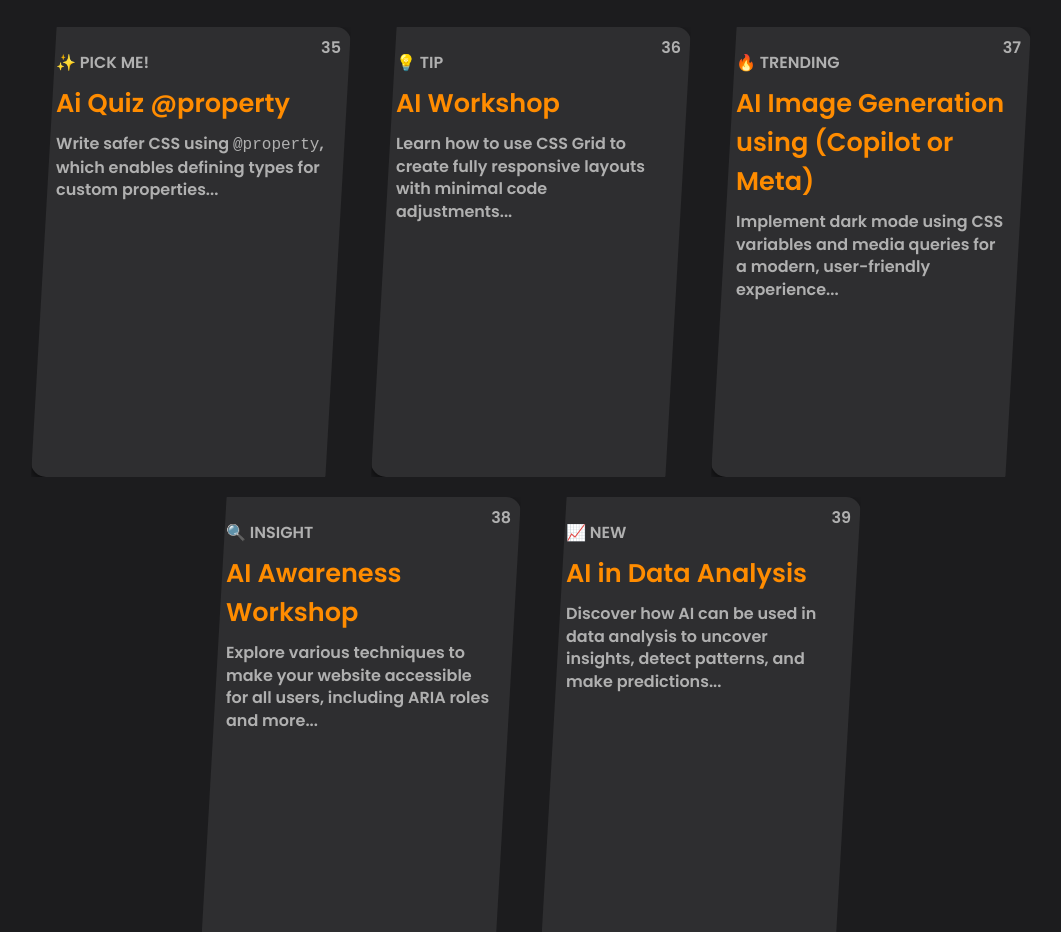
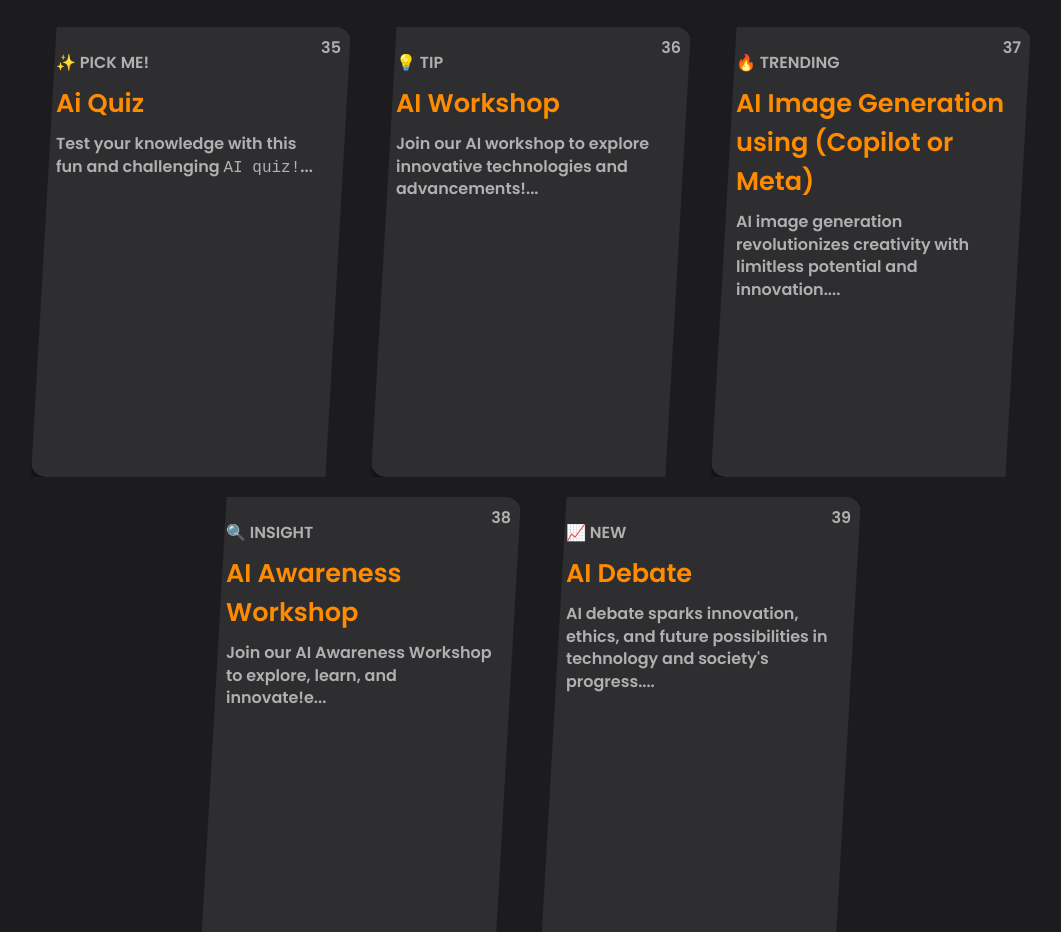
Before and after one commit to adwaithv964/Ai-Events, a plain HTML site: page index.html in a window 1280 px wide. Shown: the part 368-1300 px from the top of the page, without its empty margins (109-1170 px from the left). Drawn offline with Linux system fonts and the light colour scheme.

Commit message:
Update the content of index.html

```diff
--- a/index.html
+++ b/index.html
@@ -32,37 +32,37 @@
     <main class="card-container">
         <div class="card">
             <p class="tag">✨ PICK ME!</p>
-            <h3>Ai Quiz @property</h3>
-            <p>Write safer CSS using <code>@property</code>, which enables defining types for custom properties...</p>
+            <h3>Ai Quiz </h3>
+            <p>Test your knowledge with this fun and challenging <code>AI quiz!</code>...</p>
             <p class="card-number">35</p>
         </div>
 
         <div class="card">
             <p class="tag">💡 TIP</p>
             <h3>AI Workshop</h3>
-            <p>Learn how to use CSS Grid to create fully responsive layouts with minimal code adjustments...</p>
+            <p>Join our AI workshop to explore innovative technologies and advancements!...</p>
             <p class="card-number">36</p>
         </div>
 
         <div class="card">
             <p class="tag">🔥 TRENDING</p>
             <h3>AI Image Generation using (Copilot or Meta)</h3>
-            <p>Implement dark mode using CSS variables and media queries for a modern, user-friendly experience...</p>
+            <p>AI image generation revolutionizes creativity with limitless potential and innovation....</p>
             <p class="card-number">37</p>
         </div>
 
         <div class="card">
             <p class="tag">🔍 INSIGHT</p>
             <h3>AI Awareness Workshop</h3>
-            <p>Explore various techniques to make your website accessible for all users, including ARIA roles and more...</p>
+            <p>Join our AI Awareness Workshop to explore, learn, and innovate!e...</p>
             <p class="card-number">38</p>
         </div>
 
         <!-- New Additional Card -->
         <div class="card">
             <p class="tag">📈 NEW</p>
-            <h3>AI in Data Analysis</h3>
-            <p>Discover how AI can be used in data analysis to uncover insights, detect patterns, and make predictions...</p>
+            <h3>AI Debate</h3>
+            <p>AI debate sparks innovation, ethics, and future possibilities in technology and society's progress....</p>
             <p class="card-number">39</p>
         </div>
     </main>
```
